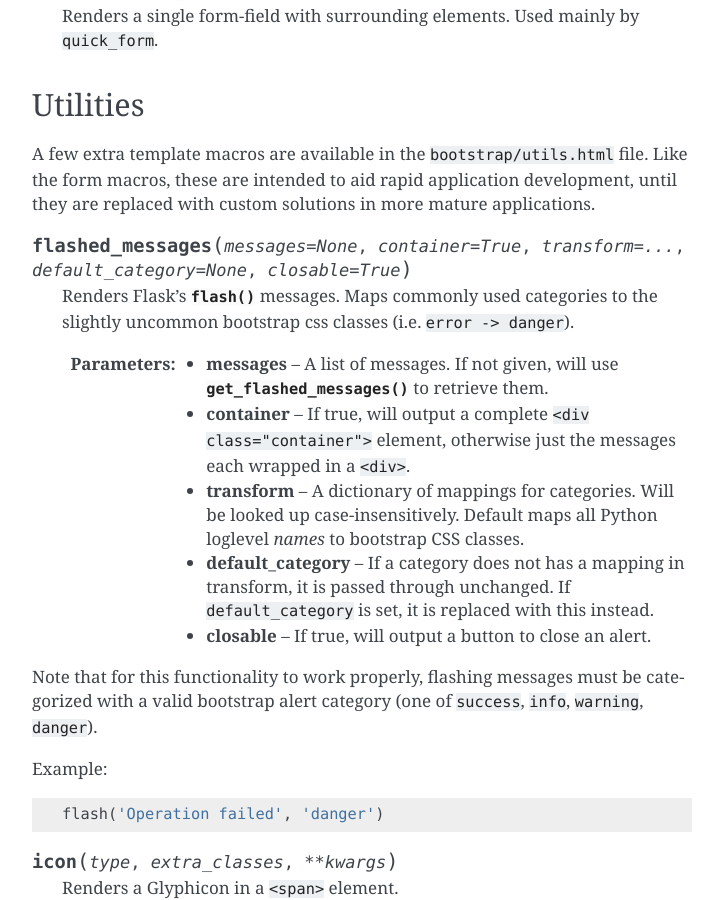
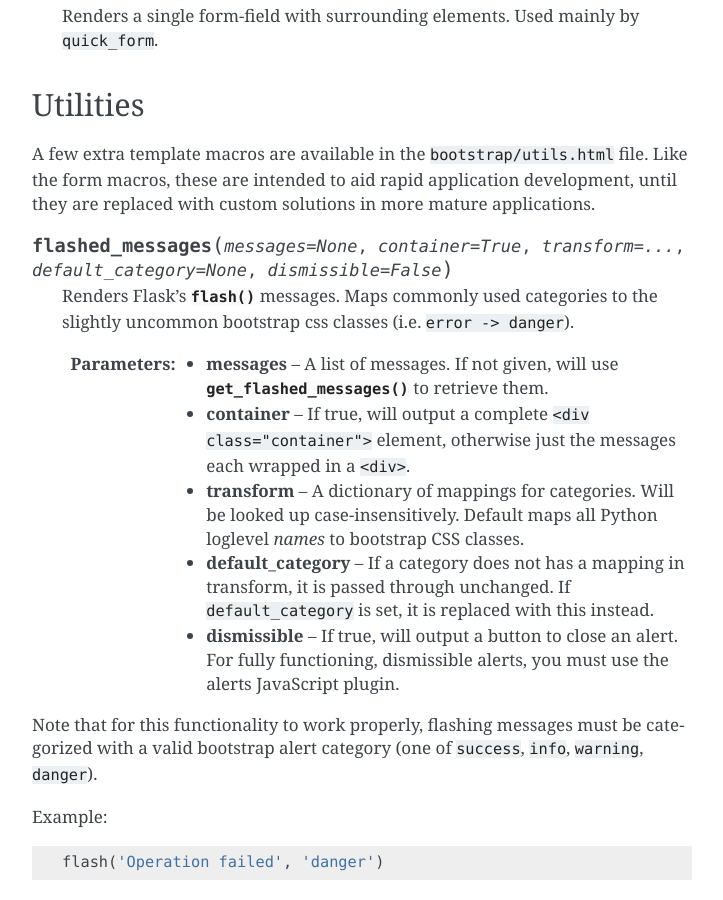
Before and after one commit to mbr/flask-bootstrap, a Sphinx documentation site: the page built from docs/macros.rst, in a window 1280 px wide and 900 px high, scrolled down 3594 px. Shown: the whole window, without its empty margins (388-1111 px from the left). Built offline with Sphinx 7.4.7, drawn with Linux system fonts in a browser that asks for light colours.

Commit message:
Dismissible flashed messages

```diff
--- a/docs/macros.rst
+++ b/docs/macros.rst
@@ -204,7 +204,7 @@ file. Like the form macros, these are intended to aid rapid application
 development, until they are replaced with custom solutions in more mature
 applications.
 
-.. py:function:: flashed_messages(messages=None, container=True, transform=..., default_category=None, closable=True)
+.. py:function:: flashed_messages(messages=None, container=True, transform=..., default_category=None, dismissible=False)
 
    Renders Flask's :func:`~flask.flash` messages. Maps commonly used categories
    to the slightly uncommon bootstrap css classes (i.e. ``error -> danger``).
@@ -221,7 +221,9 @@ applications.
                             it is passed through unchanged. If
                             ``default_category`` is set, it is replaced with
                             this instead.
-   :param closable: If true, will output a button to close an alert.
+   :param dismissible: If true, will output a button to close an alert.
+                       For fully functioning, dismissible alerts,
+                       you must use the alerts JavaScript plugin.
 
 Note that for this functionality to work properly, flashing messages must be
 categorized with a valid bootstrap alert category (one of ``success``,
```
Also changed, not shown: 1 other file.
